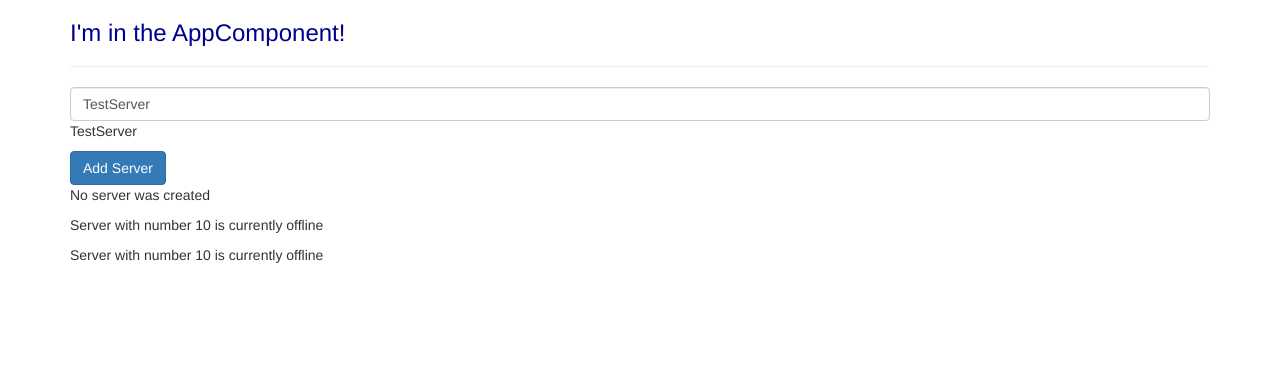
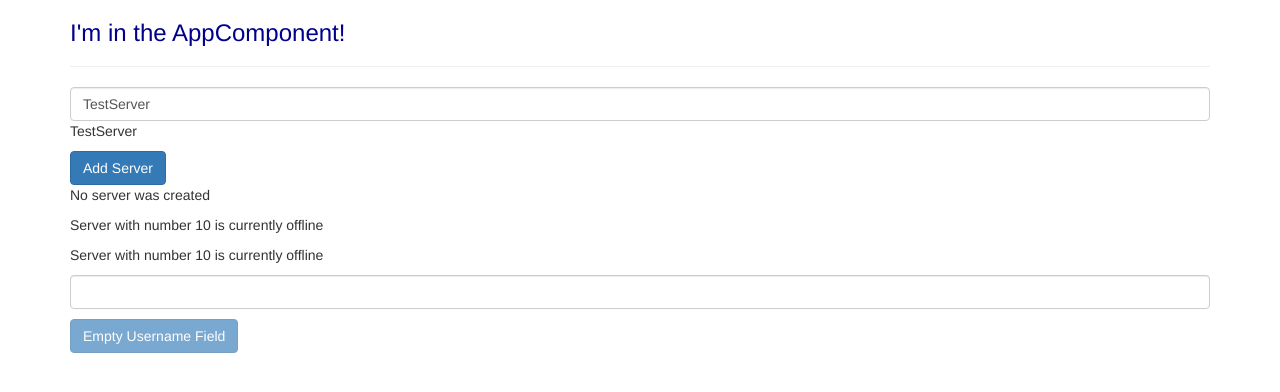
Before and after one commit to varma94/Angular-Application, an Angular app: page / in a window 1280 px wide. Shown: the top 392 px of the page. Built offline with nearby package versions, Linux system fonts and the light colour scheme.

Commit message:
added databinding to username

```diff
--- a/src/app/app.module.ts
+++ b/src/app/app.module.ts
@@ -6,12 +6,14 @@
 import { AppComponent } from './app.component';
 import { ServerComponent } from  './server/server.component';
 import { ServersComponent } from './servers/servers.component';
+import { UsernameComponent } from './username/username.component';
 
 @NgModule({
   declarations: [
     AppComponent,
     ServerComponent,
-    ServersComponent
+    ServersComponent,
+    UsernameComponent
   ],
   imports: [
     BrowserModule,
--- a/src/app/servers/servers.component.html
+++ b/src/app/servers/servers.component.html
@@ -5,3 +5,4 @@
 <p>{{ serverCreated }}</p>
 <app-server></app-server>
 <app-server></app-server>
+<app-username></app-username>
--- /dev/null
+++ b/src/app/username/username.component.html
@@ -0,0 +1,3 @@
+<input type="text" class="form-control" [(ngModel)]="username">
+<p>{{ username }}</p>
+<button class="btn btn-primary" [disabled]="!checkUserNameValidity()" (click)="resetUsername()">Empty Username Field</button>
--- /dev/null
+++ b/src/app/username/username.component.ts
@@ -0,0 +1,24 @@
+import { Component, OnInit } from '@angular/core';
+
+@Component({
+  selector: 'app-username',
+  templateUrl: './username.component.html',
+  styleUrls: ['./username.component.css']
+})
+export class UsernameComponent implements OnInit {
+
+  username:string = '';
+
+  constructor() { }
+
+  ngOnInit() {
+  }
+
+  resetUsername(){
+    this.username = '';
+  }
+  checkUserNameValidity(){
+     return this.username==''?false:true;
+  }
+
+}
```
Also changed, not shown: src/app/username/username.component.css (added), 1 other file (tests, documents, lock files or other folders).
